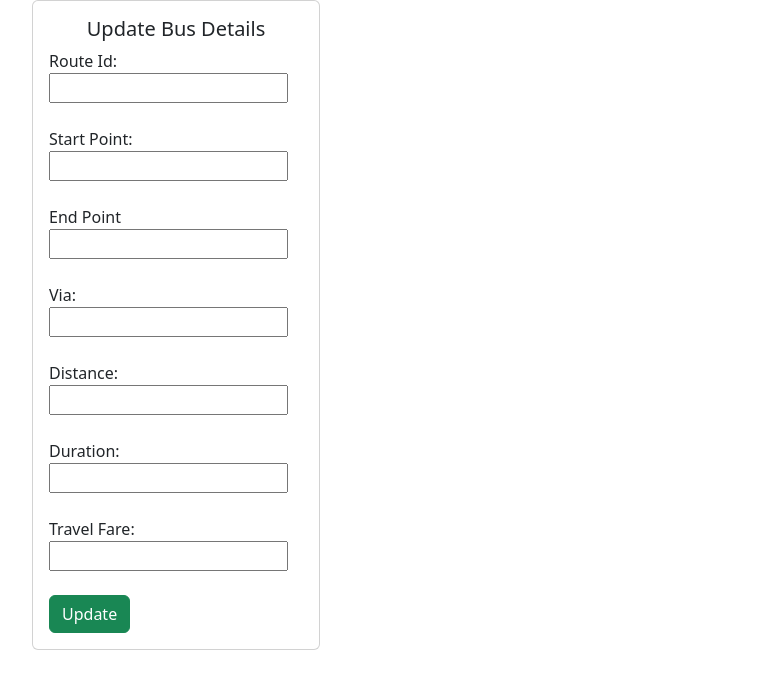
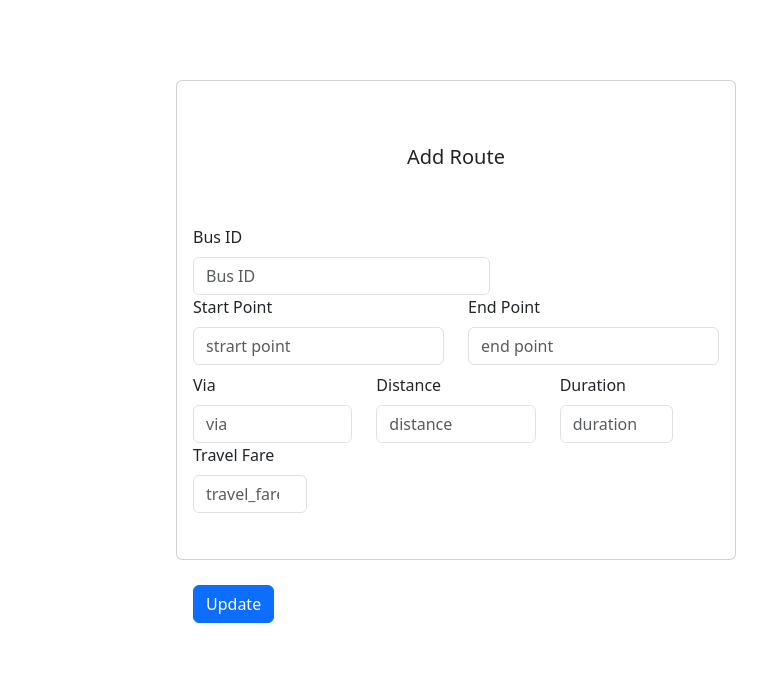
Before and after one commit to inv-devkrishnan/Bus-Buddy, a React (Create React App) app in the folder source_code/client/bus_buddy_front_end/: page /Updateroutes in a window 1280 px wide. Shown: the top 688 px of the page, without its empty margins (464-1231 px from the left). Built offline with nearby package versions, Linux system fonts and the light colour scheme.

Commit message:
bus and route ui

```diff
--- a/source_code/client/bus_buddy_front_end/src/App.js
+++ b/source_code/client/bus_buddy_front_end/src/App.js
@@ -18,14 +18,14 @@ function App() {
           <React.Fragment>
             <Routes>
               <Route path='/BusHome' element={<BusHome/>}/>
-              <Route path='/Addbus' element={<Addbus/>}/>
+              <Route path='/' element={<Addbus/>}/>
               <Route path='/Deletebus' element={<Deletebus/>}/>
               <Route path='/Updatebus' element={<Updatebus/>}/>
               <Route path='/Viewbus' element={<Viewbus/>}/>
               <Route path='/Addroutes' element={<Addroutes/>}/>
               <Route path='/Deleteroutes' element={<Deleteroutes/>}/>
               <Route path='/Updateroutes' element={<Updateroutes/>}/>
-              <Route path='/' element={<Viewroutes/>}/>
+              <Route path='/Viewroutes' element={<Viewroutes/>}/>
             </Routes>
           </React.Fragment>
         </Router>
--- a/source_code/client/bus_buddy_front_end/src/components/Bus_ui/Addbus.js
+++ b/source_code/client/bus_buddy_front_end/src/components/Bus_ui/Addbus.js
@@ -7,14 +7,12 @@ import Card from 'react-bootstrap/Card';
 // import { BrowserRouter as Router, Route, Switch,Link, Routes } from 'react-router-dom';
 import Col from 'react-bootstrap/Col';
 import Form from 'react-bootstrap/Form';
-// import InputGroup from 'react-bootstrap/InputGroup';
 import Row from 'react-bootstrap/Row';
 
 export default function Addbus() {
     const [user,setuser]=useState(1);
     const [bus_name,setbus_name]=useState("");
     const [plate_no,setplate_no]=useState("");
-    const [status,setstatus]=useState("");
     const [bus_type,setbus_type]=useState("");
     const [bus_ac,setbus_ac]=useState("");
     const [validated, setValidated] = useState(false);
@@ -29,7 +27,6 @@ export default function Addbus() {
             user:user,
             bus_name: bus_name,
             plate_no:plate_no,
-            status: status,
             bus_type:bus_type,
             bus_ac:bus_ac
           });
@@ -45,7 +42,6 @@ export default function Addbus() {
             user:Number(user),
             bus_name: bus_name,
             plate_no:plate_no,
-            status: status,
             bus_type:bus_type,
             bus_ac:bus_ac
           })
@@ -82,15 +78,6 @@ export default function Addbus() {
                 </Form.Group>
             </Row>
             <Row className="mb-5">
-            <Form.Group as={Col} md="4" controlId="validationCustomUsername">
-                <Form.Label>Status</Form.Label>
-                    <Form.Control
-                    type="number"
-                    placeholder="0"
-                    required
-                    onChange={(e)=>{setstatus(e.target.value)}}
-                    />
-                </Form.Group>
                 <Form.Group as={Col} md="4" controlId="validationCustom03">
                 <Form.Label>Bus Type</Form.Label>
                 <Form.Control type="number" placeholder="2" required onChange={(e)=>{setbus_type(e.target.value)}} />
@@ -104,7 +91,7 @@ export default function Addbus() {
 
 
             <div style={{paddingTop:'1.5rem'}}>
-                 <Button type="submit" >Submit</Button>
+                 <Button type="submit" >Add</Button>
                  </div>
             </Form>
 
--- a/source_code/client/bus_buddy_front_end/src/components/Bus_ui/Deletebus.js
+++ b/source_code/client/bus_buddy_front_end/src/components/Bus_ui/Deletebus.js
@@ -1,13 +1,18 @@
-import React from 'react'
-import { useState } from 'react';
+import React, { useState } from 'react'
 import axios from 'axios';
 import { useNavigate } from 'react-router-dom';
 import Button from 'react-bootstrap/Button';
 import Card from 'react-bootstrap/Card';
+import Col from 'react-bootstrap/Col';
+import Form from 'react-bootstrap/Form';
+import Row from 'react-bootstrap/Row';
+
 
 export default function Delete() {
   const [user,setuser]=useState(1);
   const [id,setid]=useState();
+  const [validated, setValidated] = useState(false);
+
   const navi = useNavigate();
 
   const handleSubmit = (e) => {
@@ -33,16 +38,29 @@ export default function Delete() {
   return (
 
 
-    <div style={{display:"flex",justifyContent:"center"}}>
-      <Card style={{ width: '18rem' }}>
-      <Card.Body>
-        <Card.Title  style={{textAlign:"center"}}>Delete Bus</Card.Title>
-        <Card.Text>
-        <form >
-         <label for="id"> Bus ID:</label>
-         <input type="number" id="user" name="user" onChange={(e)=>{setid(e.target.value)}}/><br/><br/>
-         <input type='button' value={"Close"} onClick={handleSubmit} className="btn btn-success"/>
-      </form>
+    <div style={{display:"flex",justifyContent:"right",marginRight:'5rem',paddingTop:'5rem' }}>
+            <Card style={{ width: '35rem',height:'30rem',paddingTop:'3rem' }}>
+            <Card.Body>
+                <Card.Title style={{textAlign:"center"}}>Delete Bus</Card.Title>
+                <Card.Text style={{display:'flex',}}>
+            <Form noValidate validated={validated} onSubmit={handleSubmit} style={{paddingTop:'3rem'}}>
+            <Row className="mb-1">
+                <Form.Group as={Col} md="7" controlId="validationCustom01" >
+                <Form.Label>Bus ID</Form.Label>
+                <Form.Control
+                    required
+                    type="text"
+                    placeholder="Bus ID"
+                    onChange={(e)=>{setid(e.target.value)}}
+                />
+                </Form.Group>
+
+            </Row>
+            <div style={{paddingTop:'1.5rem'}}>
+                 <Button type="submit" >Delete</Button>
+                 </div>
+            </Form>
+
         </Card.Text>
       </Card.Body>
     </Card>
--- a/source_code/client/bus_buddy_front_end/src/components/Bus_ui/Updatebus.js
+++ b/source_code/client/bus_buddy_front_end/src/components/Bus_ui/Updatebus.js
@@ -4,6 +4,9 @@ import { useState } from 'react';
 import { useNavigate } from 'react-router-dom';
 import Button from 'react-bootstrap/Button';
 import Card from 'react-bootstrap/Card';
+import Col from 'react-bootstrap/Col';
+import Form from 'react-bootstrap/Form';
+import Row from 'react-bootstrap/Row';
 import { BrowserRouter as Router, Route, Switch,Link, Routes } from 'react-router-dom';
 
 export default function Updatebus() {
@@ -15,6 +18,8 @@ export default function Updatebus() {
   const [bus_type,setbus_type]=useState("");
   const [bus_ac,setbus_ac]=useState("");
   const [inputs,setInputs] = useState({})
+  const [validated, setValidated] = useState(false);
+
     const navi = useNavigate();
 
 
@@ -36,7 +41,6 @@ export default function Updatebus() {
             user:1,
             bus_name:data.get("bus_name"),
             plate_no:data.get("plate_no"),
-            status:data.get("status"),
             bus_type:data.get("bus_type"),
             bus_ac:data.get("bus_ac"),
           }
@@ -52,28 +56,60 @@ export default function Updatebus() {
       };
 
   return (
-    <div style={{display:"flex",justifyContent:"center"}}>
-      <Card style={{ width: '18rem' }}>
-      <Card.Body>
-        <Card.Title style={{textAlign:"center"}}>Update Bus Details</Card.Title>
-        <Card.Text style={{display:'flex',}}>
-        <form onSubmit={handleSubmit} >
-         <label for="user">Bus ID:</label>
-         <input type="text" id="id" name="id" onChange={(e)=>{setid(e.target.value)}}/><br/><br/>
-         <label for="user">User ID:</label>
-         <input type="text" id="id" name="id" value={1}/><br/><br/>
-         <label for="bus_name">Bus name:</label>
-         <input type="text" id="bus_name" name="bus_name"  /><br/><br/>
-         <label for="plate_no">Plate No:</label>
-         <input type="text" id="plate_no" name="plate_no" /><br/><br/>
-         <label for="status">Status:</label>
-         <input type="text" id="status" name="status" /><br/><br/>
-         <label for="bus_type">Bus Type:</label>
-         <input type="text" id="bus_type" name="bus_type"/><br/><br/>
-         <label for="bus_ac">Bus A/C:</label>
-         <input type="text" id="bus_ac" name="bus_ac"/><br/><br/>
-         <button type="submit" className="btn btn-success">Update</button>
-        </form>
+    <div style={{display:"flex",justifyContent:"right",marginRight:'5rem',paddingTop:'5rem' }}>
+            <Card style={{ width: '35rem',height:'30rem',paddingTop:'3rem' }}>
+            <Card.Body>
+                <Card.Title style={{textAlign:"center"}}>Update Bus</Card.Title>
+                <Card.Text style={{display:'flex',}}>
+            <Form noValidate validated={validated} onSubmit={handleSubmit} style={{paddingTop:'3rem'}}>
+            <Row className="mb-1">
+                <Form.Group as={Col} md="3" controlId="validationCustom01">
+                <Form.Label>Bus ID</Form.Label>
+                <Form.Control
+                    required
+                    type="text"
+                    placeholder="Bus ID"
+                    onChange={(e)=>{setid(e.target.value)}}
+                />
+                </Form.Group>
+                </Row>
+                <Row className="mb-5">
+                <Form.Group as={Col} md="6" controlId="validationCustom01">
+                <Form.Label>Bus Name</Form.Label>
+                <Form.Control
+                    required
+                    type="text"
+                    placeholder="Bus name"
+                    onChange={(e)=>{setbus_name(e.target.value)}}
+                />
+                </Form.Group>
+                <Form.Group as={Col} md="6" controlId="validationCustom02">
+                <Form.Label>Plate Number</Form.Label>
+                <Form.Control
+                    required
+                    type="text"
+                    placeholder="Plate Number"
+                    onChange={(e)=>{setplate_no(e.target.value)}}
+                />
+                </Form.Group>
+
+                <Form.Group as={Col} md="4" controlId="validationCustom03">
+                <Form.Label>Bus Type</Form.Label>
+                <Form.Control type="number" placeholder="2" required onChange={(e)=>{setbus_type(e.target.value)}} />
+                </Form.Group>
+                <Form.Group as={Col} md="3" controlId="validationCustom04">
+                <Form.Label>Bus A/C</Form.Label>
+                <Form.Control type="number" placeholder="0" required onChange={(e)=>{setbus_ac(e.target.value)}}/>
+                </Form.Group>
+
+            </Row>
+
+
+            <div style={{paddingTop:'1.5rem'}}>
+                 <Button type="submit" >Update</Button>
+                 </div>
+            </Form>
+
         </Card.Text>
       </Card.Body>
     </Card>
--- a/source_code/client/bus_buddy_front_end/src/components/route_ui/Addroutes.js
+++ b/source_code/client/bus_buddy_front_end/src/components/route_ui/Addroutes.js
@@ -7,19 +7,17 @@ import Card from 'react-bootstrap/Card';
 // import { BrowserRouter as Router, Route, Switch,Link, Routes } from 'react-router-dom';
 import Col from 'react-bootstrap/Col';
 import Form from 'react-bootstrap/Form';
-import InputGroup from 'react-bootstrap/InputGroup';
 import Row from 'react-bootstrap/Row';
 
 export default function Addbus() {
     const [user,setuser]=useState(1);
     const [start_point,setstart_point]=useState("");
     const [end_point,setend_point]=useState("");
-    const [status,setstatus]=useState("");
+    // const [status,setstatus]=useState("");
     const [via,setvia]=useState("");
     const [distance,setdistance]=useState("");
     const [duration,setduration]=useState("");
     const [travel_fare,settravel_fare]=useState("");
-
     const [validated, setValidated] = useState(false);
     const navi = useNavigate();
 
@@ -32,7 +30,6 @@ export default function Addbus() {
             user:user,
             start_point: start_point,
             end_point:end_point,
-            status: status,
             via:via,
             distance:distance,
             duration:duration,
@@ -50,7 +47,6 @@ export default function Addbus() {
             user:Number(user),
             start_point: start_point,
             end_point:end_point,
-            status: status,
             via:via,
             distance:distance,
             duration:duration,
@@ -112,20 +108,11 @@ export default function Addbus() {
                 <Form.Label>Travel Fare</Form.Label>
                 <Form.Control type="number" placeholder="travel_fare" required onChange={(e)=>{settravel_fare(e.target.value)}}/>
                 </Form.Group>
-                <Form.Group as={Col} md="4" controlId="validationCustomUsername">
-                <Form.Label>Status</Form.Label>
-                    <Form.Control
-                    type="text"
-                    placeholder="status"
-                    required
-                    onChange={(e)=>{setstatus(e.target.value)}}
-                    />
-                </Form.Group>
             </Row>
 
 
             <div style={{paddingTop:'1.5rem'}}>
-                 <Button type="submit" >Submit</Button>
+                 <Button type="submit" >Add</Button>
                  </div>
             </Form>
 
--- a/source_code/client/bus_buddy_front_end/src/components/route_ui/Deleteroutes.js
+++ b/source_code/client/bus_buddy_front_end/src/components/route_ui/Deleteroutes.js
@@ -4,9 +4,14 @@ import axios from 'axios';
 import { useNavigate } from 'react-router-dom';
 import Button from 'react-bootstrap/Button';
 import Card from 'react-bootstrap/Card';
+import Col from 'react-bootstrap/Col';
+import Form from 'react-bootstrap/Form';
+import Row from 'react-bootstrap/Row';
 
 export default function Delete() {
   const [user,setuser]=useState(1);
+  const [validated, setValidated] = useState(false);
+
   const [id,setid]=useState();
 
   const navi = useNavigate();
@@ -34,16 +39,29 @@ export default function Delete() {
   return (
 
 
-    <div style={{display:"flex",justifyContent:"center"}}>
-      <Card style={{ width: '18rem' }}>
-      <Card.Body>
-        <Card.Title  style={{textAlign:"center"}}>Delete Route</Card.Title>
-        <Card.Text>
-        <form >
-         <label for="id"> Bus ID:</label>
-         <input type="number" id="user" name="user" onChange={(e)=>{setid(e.target.value)}}/><br/><br/>
-         <input type='button' value={"Close"} onClick={handleSubmit} className="btn btn-success"/>
-      </form>
+    <div style={{display:"flex",justifyContent:"right",marginRight:'5rem',paddingTop:'5rem' }}>
+            <Card style={{ width: '35rem',height:'30rem',paddingTop:'3rem' }}>
+            <Card.Body>
+                <Card.Title style={{textAlign:"center"}}>Delete Bus</Card.Title>
+                <Card.Text style={{display:'flex',}}>
+            <Form noValidate validated={validated} onSubmit={handleSubmit} style={{paddingTop:'3rem'}}>
+            <Row className="mb-1">
+                <Form.Group as={Col} md="7" controlId="validationCustom01" >
+                <Form.Label>Bus ID</Form.Label>
+                <Form.Control
+                    required
+                    type="text"
+                    placeholder="Bus ID"
+                    onChange={(e)=>{setid(e.target.value)}}
+                />
+                </Form.Group>
+
+            </Row>
+            <div style={{paddingTop:'1.5rem'}}>
+                 <Button type="submit" >Delete</Button>
+                 </div>
+            </Form>
+
         </Card.Text>
       </Card.Body>
     </Card>
--- a/source_code/client/bus_buddy_front_end/src/components/route_ui/updateroutes.js
+++ b/source_code/client/bus_buddy_front_end/src/components/route_ui/updateroutes.js
@@ -4,18 +4,23 @@ import { useState } from 'react';
 import { useNavigate } from 'react-router-dom';
 import Button from 'react-bootstrap/Button';
 import Card from 'react-bootstrap/Card';
+import Col from 'react-bootstrap/Col';
+import Form from 'react-bootstrap/Form';
+import Row from 'react-bootstrap/Row';
 import { BrowserRouter as Router, Route, Switch,Link, Routes } from 'react-router-dom';
 
 export default function Updatebus() {
-  const [id,setid]=useState(0);
   const [user,setuser]=useState(1);
-  const [bus_name,setbus_name]=useState("");
-  const [plate_no,setplate_no]=useState("");
+  const [id,setid]=useState();
+  const [start_point,setstart_point]=useState("");
+  const [end_point,setend_point]=useState("");
   const [status,setstatus]=useState("");
-  const [bus_type,setbus_type]=useState("");
-  const [bus_ac,setbus_ac]=useState("");
-  const [inputs,setInputs] = useState({})
-    const navi = useNavigate();
+  const [via,setvia]=useState("");
+  const [distance,setdistance]=useState("");
+  const [duration,setduration]=useState("");
+  const [travel_fare,settravel_fare]=useState("");
+  const [validated, setValidated] = useState(false);
+  const navi = useNavigate();
 
 
 
@@ -47,28 +52,69 @@ export default function Updatebus() {
       };
 
   return (
-    <div style={{display:"flex",justifyContent:"center"}}>
-      <Card style={{ width: '18rem' }}>
-      <Card.Body>
-        <Card.Title style={{textAlign:"center"}}>Update Bus Details</Card.Title>
-        <Card.Text style={{display:'flex',}}>
-        <form onSubmit={handleSubmit} >
-        <label for="user">Route Id:</label>
-         <input type="text" id="id" name="id" onChange={(e)=>{setid(e.target.value)}}/><br/><br/>
-         <label for="user">Start Point:</label>
-         <input type="text" id="start_point" name="start_point" /><br/><br/>
-         <label for="bus_name">End Point</label>
-         <input type="text" end_point="end_point" name="end_point"  /><br/><br/>
-         <label for="plate_no">Via:</label>
-         <input type="text" id="via" name="via" /><br/><br/>
-         <label for="status">Distance:</label>
-         <input type="text" id="distance" name="distance" /><br/><br/>
-         <label for="bus_type">Duration:</label>
-         <input type="text" id="duration" name="duration"/><br/><br/>
-         <label for="bus_ac">Travel Fare:</label>
-         <input type="text" id="travel_fare" name="travel_fare"/><br/><br/>
-         <button type="submit" className="btn btn-success">Update</button>
-        </form>
+    <div style={{display:"flex",justifyContent:"right",marginRight:'5rem',paddingTop:'5rem' }}>
+            <Card style={{ width: '35rem',height:'30rem',paddingTop:'3rem' }}>
+            <Card.Body>
+                <Card.Title style={{textAlign:"center"}}>Add Route</Card.Title>
+                <Card.Text style={{display:'flex',}}>
+            <Form noValidate validated={validated} onSubmit={handleSubmit} style={{paddingTop:'3rem'}}>
+            <Row className="mb-2">
+            <Form.Group as={Col} md="7" controlId="validationCustom01" >
+                <Form.Label>Bus ID</Form.Label>
+                <Form.Control
+                    required
+                    type="text"
+                    placeholder="Bus ID"
+                    onChange={(e)=>{setid(e.target.value)}}
+                />
+                </Form.Group>
+                <Form.Group as={Col} md="6" controlId="validationCustom01">
+                <Form.Label>Start Point</Form.Label>
+                <Form.Control
+                    required
+                    type="text"
+                    placeholder="strart point"
+                    onChange={(e)=>{setstart_point(e.target.value)}}
+                />
+                </Form.Group>
+                <Form.Group as={Col} md="6" controlId="validationCustom02">
+                <Form.Label>End Point</Form.Label>
+                <Form.Control
+                    required
+                    type="text"
+                    placeholder="end point"
+                    onChange={(e)=>{setend_point(e.target.value)}}
+                />
+                </Form.Group>
+            </Row>
+            <Row className="mb-5">
+            <Form.Group as={Col} md="4" controlId="validationCustomUsername">
+                <Form.Label>Via</Form.Label>
+                    <Form.Control
+                    type="text"
+                    placeholder="via"
+                    required
+                    onChange={(e)=>{setvia(e.target.value)}}
+                    />
+                </Form.Group>
+                <Form.Group as={Col} md="4" controlId="validationCustom03">
+                <Form.Label>Distance</Form.Label>
+                <Form.Control type="number" placeholder="distance" required onChange={(e)=>{setdistance(e.target.value)}} />
+                </Form.Group>
+                <Form.Group as={Col} md="3" controlId="validationCustom04">
+                <Form.Label>Duration</Form.Label>
+                <Form.Control type="text" placeholder="duration" required onChange={(e)=>{setduration(e.target.value)}}/>
+                </Form.Group>
+                <Form.Group as={Col} md="3" controlId="validationCustom04">
+                <Form.Label>Travel Fare</Form.Label>
+                <Form.Control type="number" placeholder="travel_fare" required onChange={(e)=>{settravel_fare(e.target.value)}}/>
+                </Form.Group>
+            </Row>
+            <div style={{paddingTop:'1.5rem'}}>
+                 <Button type="submit" >Update</Button>
+                 </div>
+            </Form>
+
         </Card.Text>
       </Card.Body>
     </Card>
```
